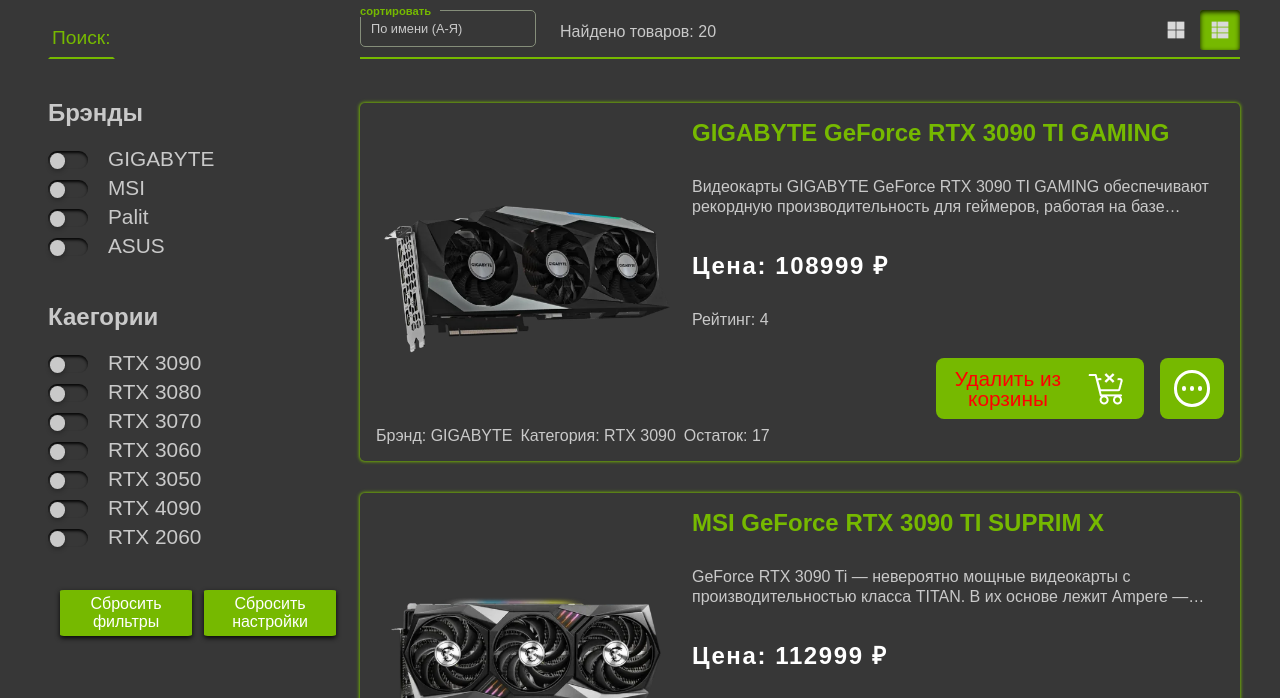
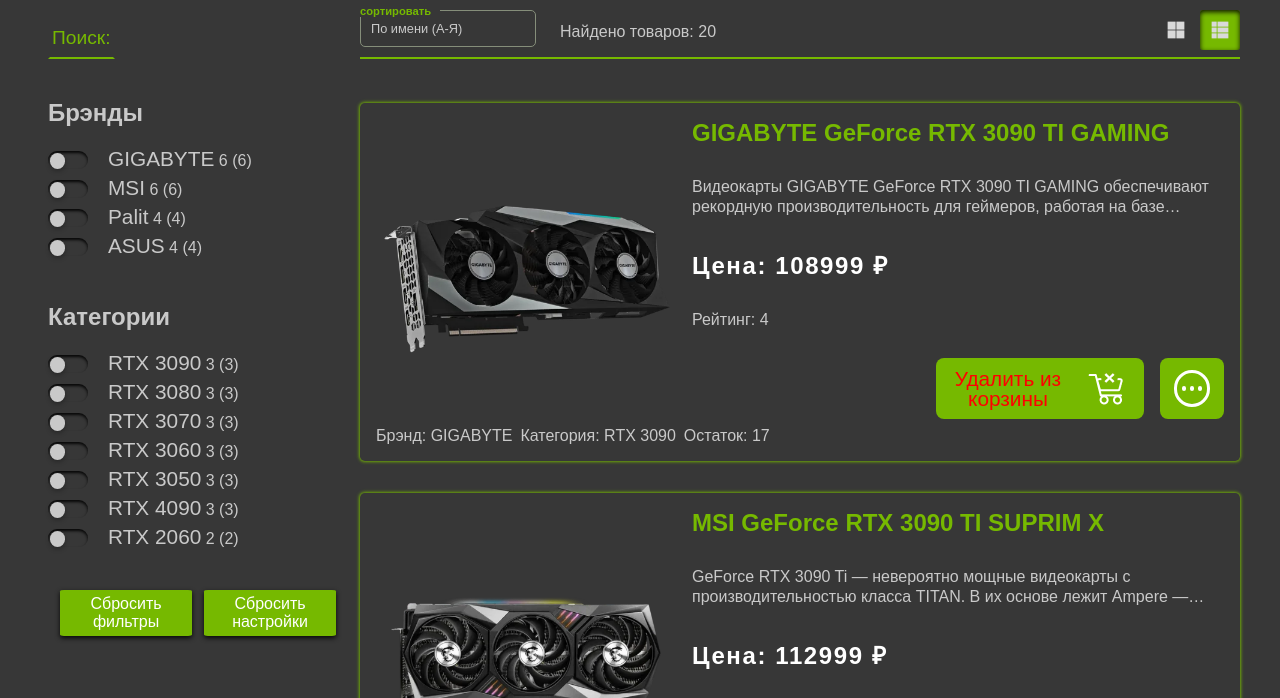
Before and after one commit to evgeniydolgov/online-store, a website built with webpack: page src/index.html in a window 1280 px wide. Shown: the part 84-782 px from the top of the page. Built offline with nearby package versions, Linux system fonts and the light colour scheme; files whose address does not match are found by name.

Commit message:
feat: add calculated goods in filter section

```diff
--- a/src/assets/ts/lib/getValueFilterHtml.ts
+++ b/src/assets/ts/lib/getValueFilterHtml.ts
@@ -1,14 +1,20 @@
+import { GoodsItem } from '../../interfaces';
 import { checkElem } from '../helpers/checkers';
+import { getCountGoodsByFieldName } from './filterGoods';
 import { getHtmlTpl } from './getHtmlTpl';
 
-export async function getValueFilterHtml(filterData: string[], filter_titie: string) {
+type OptionsValueFilter = { filter_title: string; filter_name: string; goods: GoodsItem[]; filtredGoods: GoodsItem[] };
+
+export async function getValueFilterHtml(filterData: string[], options: OptionsValueFilter) {
     const tplToRender = 'valueFilterTpl.html';
 
     const valueFilterHtml = await getHtmlTpl(tplToRender, 'value_filter');
 
     const ft = valueFilterHtml.querySelector('#filter_title');
 
-    checkElem(ft).innerText = filter_titie;
+    const { filter_title, filter_name, goods, filtredGoods } = options;
+
+    checkElem(ft).innerText = filter_title;
     checkElem(ft).setAttribute('id', Date.now().toString());
 
     const ul = checkElem(valueFilterHtml.querySelector('#value_list'));
@@ -26,7 +32,21 @@
             if (clone instanceof DocumentFragment) {
                 const input = clone.querySelector('#visible_value');
 
-                if (!input) return;
+                const count_filter_goods = clone.querySelector('#count_filter_goods');
+
+                const total_count_filter_goods = clone.querySelector('#total_count_filter_goods');
+
+                // getCountGoodsByFieldName
+
+                if (!input || !count_filter_goods || !total_count_filter_goods)
+                    throw new Error('cant find field in template');
+                count_filter_goods.innerHTML = String(
+                    getCountGoodsByFieldName(filtredGoods, filter_name, filterData[i])
+                );
+
+                total_count_filter_goods.innerHTML = String(
+                    getCountGoodsByFieldName(goods, filter_name, filterData[i])
+                );
 
                 const li = checkElem(clone.querySelector('#filter_name'));
 
--- a/src/assets/ts/lib/renderStore.ts
+++ b/src/assets/ts/lib/renderStore.ts
@@ -38,9 +38,19 @@
 
     // render filters ===============================================================================
 
-    const brand_filter = await getValueFilterHtml(store.filters_settings.all_brand, 'Брэнды');
+    const brand_filter = await getValueFilterHtml(store.filters_settings.all_brand, {
+        filter_title: 'Брэнды',
+        filter_name: 'brand',
+        goods: store.goodsItems,
+        filtredGoods: store.filteredGoodsItems,
+    });
 
-    const category_filter = await getValueFilterHtml(store.filters_settings.all_category, 'Каегории');
+    const category_filter = await getValueFilterHtml(store.filters_settings.all_category, {
+        filter_title: 'Категории',
+        filter_name: 'category',
+        goods: store.goodsItems,
+        filtredGoods: store.filteredGoodsItems,
+    });
 
     console.log(brand_filter);
     const filtersDiv = checkElem(newPage).querySelector('#shop_filters');
--- a/src/templates/valueFilterTpl.html
+++ b/src/templates/valueFilterTpl.html
@@ -7,6 +7,10 @@
                 <input type="checkbox" value="" id="visible_value" />
                 <div class="checkbox__text" id="filter_name"></div>
             </label>
+            <span class="count_filter_goods">
+                <span id="count_filter_goods"></span>
+                (<span id="total_count_filter_goods"></span>)
+            </span>
         </li>
     </template>
 </div>
```
